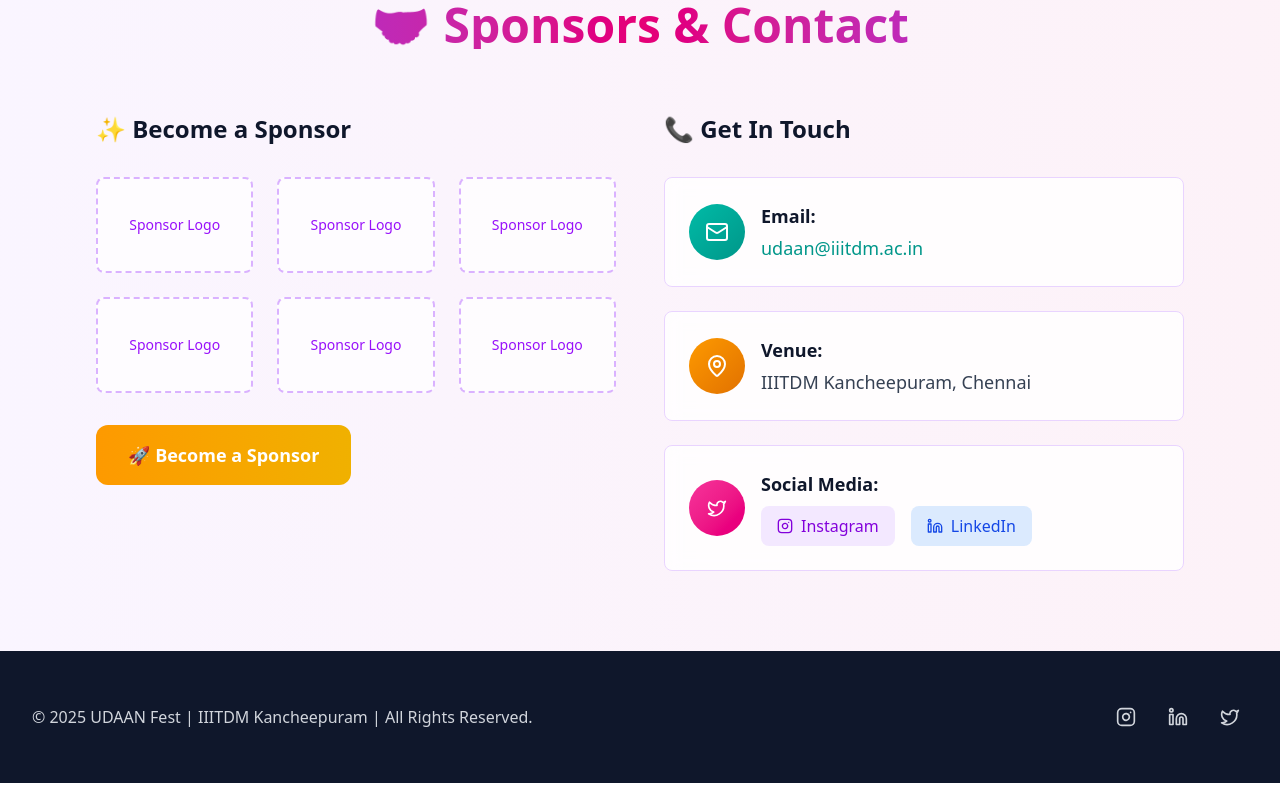
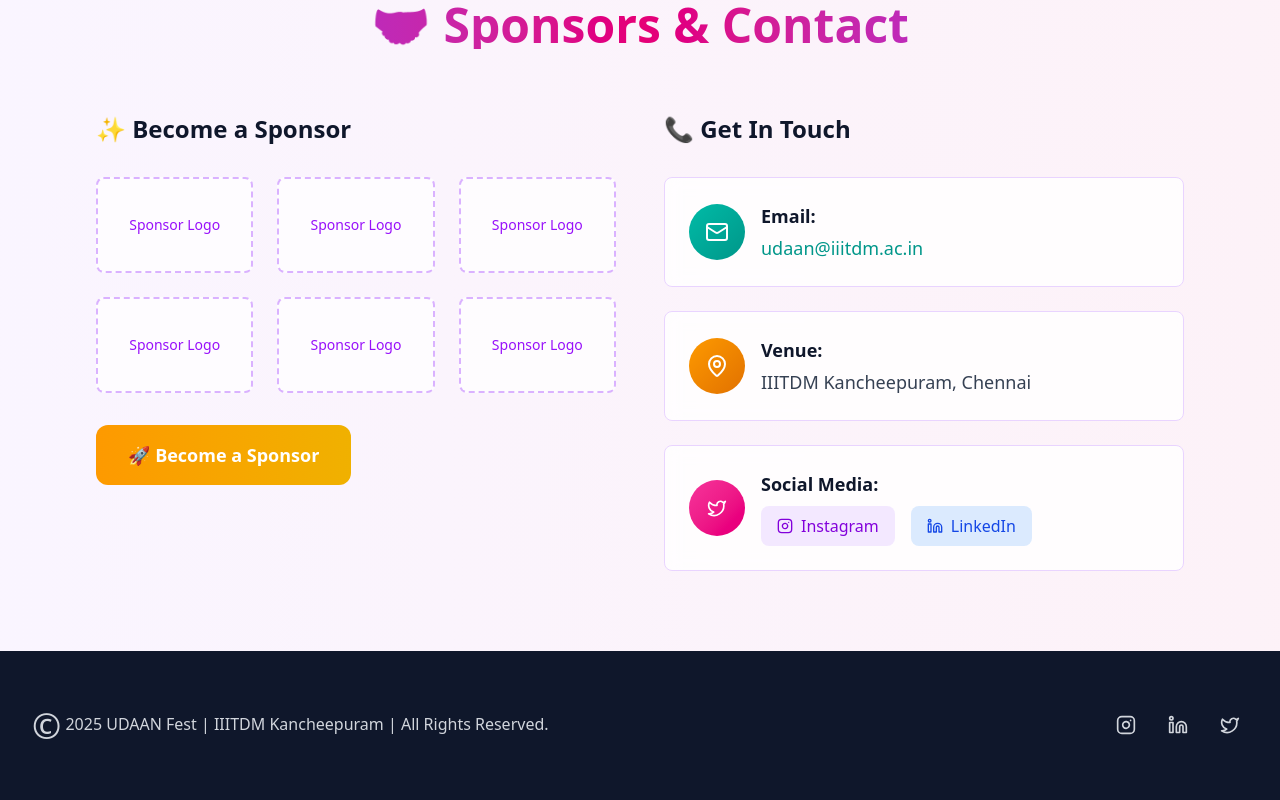
Before and after one commit to YashvanthSankar/udaan-fest, a React (Vite) app: page / in a window 1280 px wide. Shown: the part 5561-6361 px from the top of the page. Built offline with nearby package versions, Linux system fonts and the light colour scheme.

Commit message:
update footer

```diff
--- a/src/App.jsx
+++ b/src/App.jsx
@@ -1075,7 +1075,7 @@
             <p className={`mb-4 md:mb-0 ${
               isDarkMode ? 'text-gray-300' : 'text-gray-300'
             }`}>
-              © 2025 UDAAN Fest | IIITDM Kancheepuram | All Rights Reserved.
+              <span style={{fontSize: '2.2em', verticalAlign: 'middle'}}>©</span> 2025 UDAAN Fest | IIITDM Kancheepuram | All Rights Reserved.
             </p>
             <div className="flex space-x-4">
               <a
```
